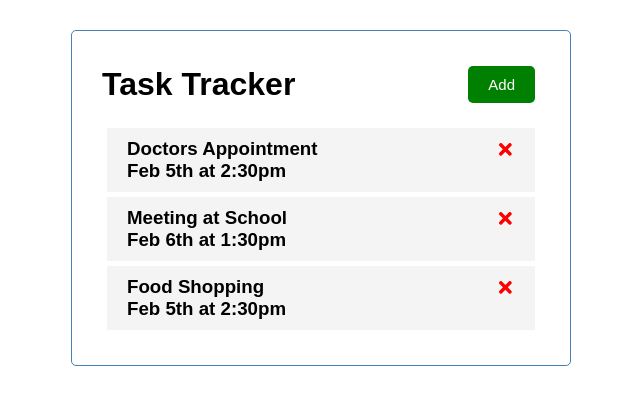
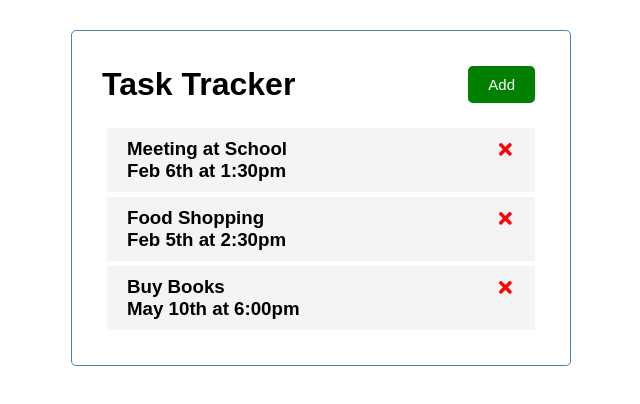
Before and after one commit to prateekmohanty63/ReactJs, a React (Create React App) app: page / in a window 1280 px wide. Shown: the top 404 px of the page, without its empty margins (319-959 px from the left). Built offline with nearby package versions, Linux system fonts and the light colour scheme; data requests are answered from the project's data file.

Commit message:
Feat(JSON SERVER) Added backend

```diff
--- a/db.json
+++ b/db.json
@@ -1,23 +1,22 @@
 {
   "tasks": [
     {
-      "id":1,
-      "text":"Doctors Appointment",
-      "day":"Feb 5th at 2:30pm",
-      "remainder":false
-  },
-  {
-      "id":2,
-      "text":"Meeting at School",
-      "day":"Feb 6th at 1:30pm",
-      "remainder":false
-  },
-  {
-      "id":3,
-      "text":"Food Shopping",
-      "day":"Feb 5th at 2:30pm",
-      "remainder":false
-  }
+      "id": 2,
+      "text": "Meeting at School",
+      "day": "Feb 6th at 1:30pm",
+      "remainder": false
+    },
+    {
+      "id": 3,
+      "text": "Food Shopping",
+      "day": "Feb 5th at 2:30pm",
+      "remainder": false
+    },
+    {
+      "text": "Buy Books",
+      "day": "May 10th at 6:00pm ",
+      "reminder": true,
+      "id": 4
+    }
   ]
-
 }
--- a/src/App.js
+++ b/src/App.js
@@ -33,7 +33,12 @@
   const x=true
 
   // Delete Task
-const deleteTask=(id)=>{
+const deleteTask=async(id)=>{
+
+    await fetch(`http://localhost:5000/tasks/${id}`,{
+      method:'DELETE'
+    })
+
     console.log('delete',id)
     setTasks(tasks.filter((task)=>task.id !== id))
 }
@@ -46,13 +51,33 @@
 }
 
 // Add  Task
-const addTask=(task)=>{
-  console.log(task)
-  const id=Math.floor(Math.random()*10000)+1;
-  console.log(id)
+const addTask= async(task)=>{
 
-  const newTask={id,...task}
-  setTasks([...tasks,newTask])
+  const res=await fetch('http://localhost:5000/tasks',{
+    method:'POST',
+    headers:{
+      'Content-type':'application/json'
+    },
+    body:JSON.stringify(task)
+  })
+
+  const data =await res.json()
+
+  setTasks([...tasks,data])
+
+/// Approach with json server
+
+
+
+
+  /// Approach without json server
+
+  // console.log(task)
+  // const id=Math.floor(Math.random()*10000)+1;
+  // console.log(id)
+
+  // const newTask={id,...task}
+  // setTasks([...tasks,newTask])
 
 }
 
```
